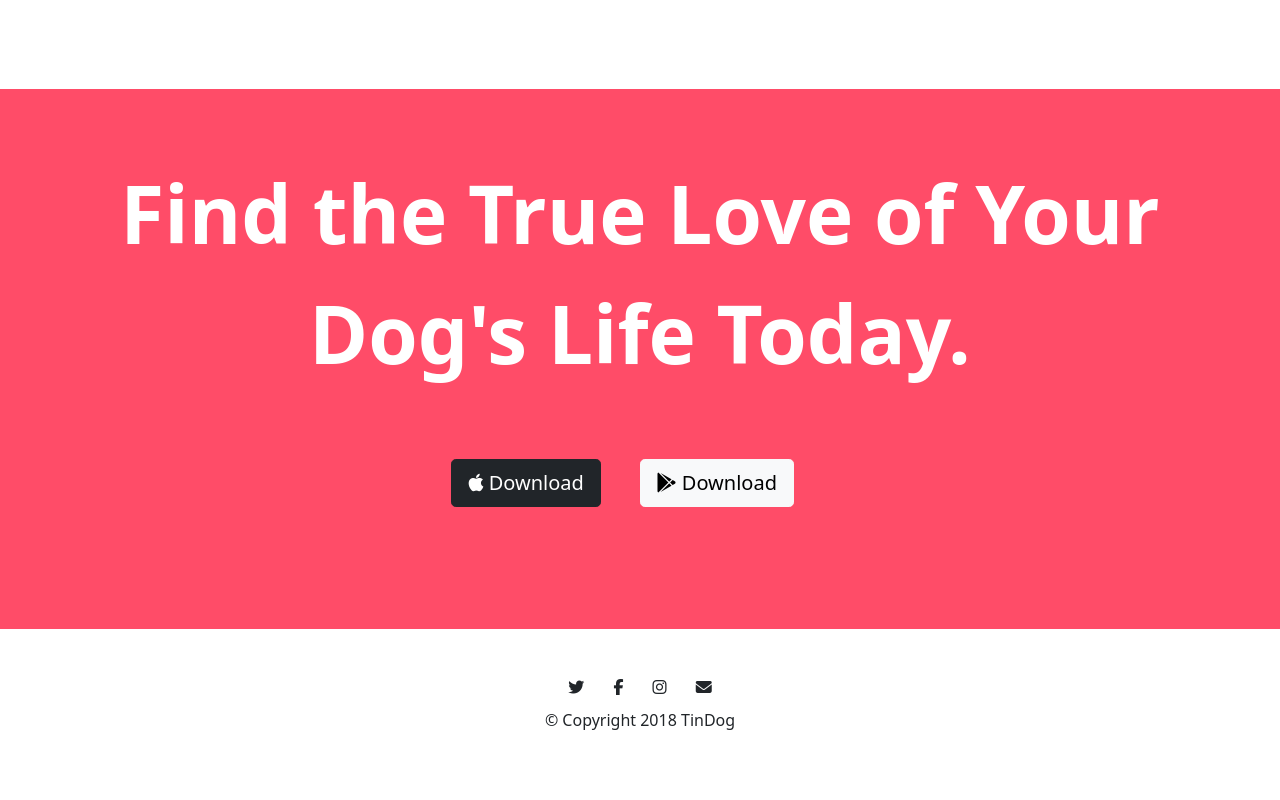
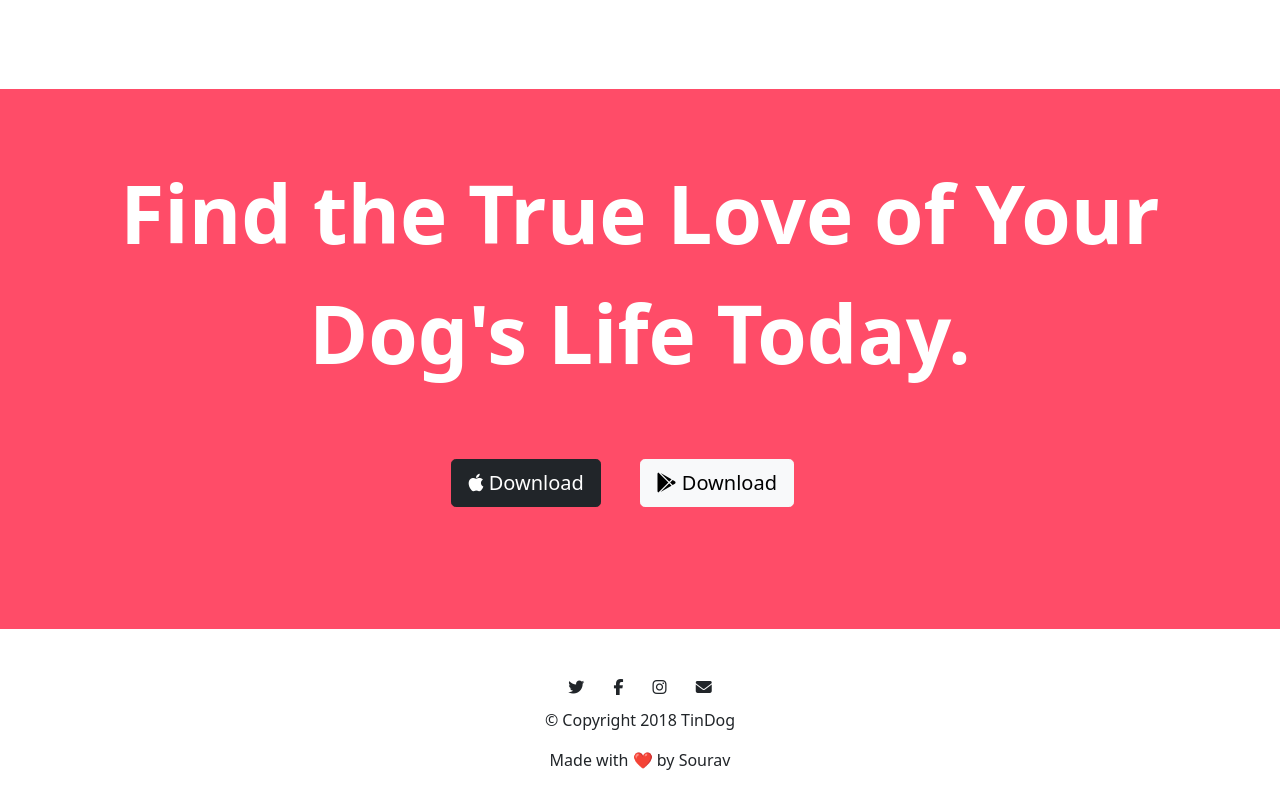
Before and after one commit to sourav-harsh/TinDog, a plain HTML site: page index.html in a window 1280 px wide. Shown: the part 2605-3405 px from the top of the page. Before the commit the page ends 3365 px from the top, so only its background shows below. Drawn offline with nearby package versions, Linux system fonts and the light colour scheme.

Commit message:
Update index.html

```diff
--- a/index.html
+++ b/index.html
@@ -215,6 +215,7 @@
     <i class="fab fa-instagram footer"></i>
     <i class="fas fa-envelope footer"></i>
     <p>© Copyright 2018 TinDog</p>
+    <p>Made with ❤️ by Sourav</p>
 
   </footer>
 
```
